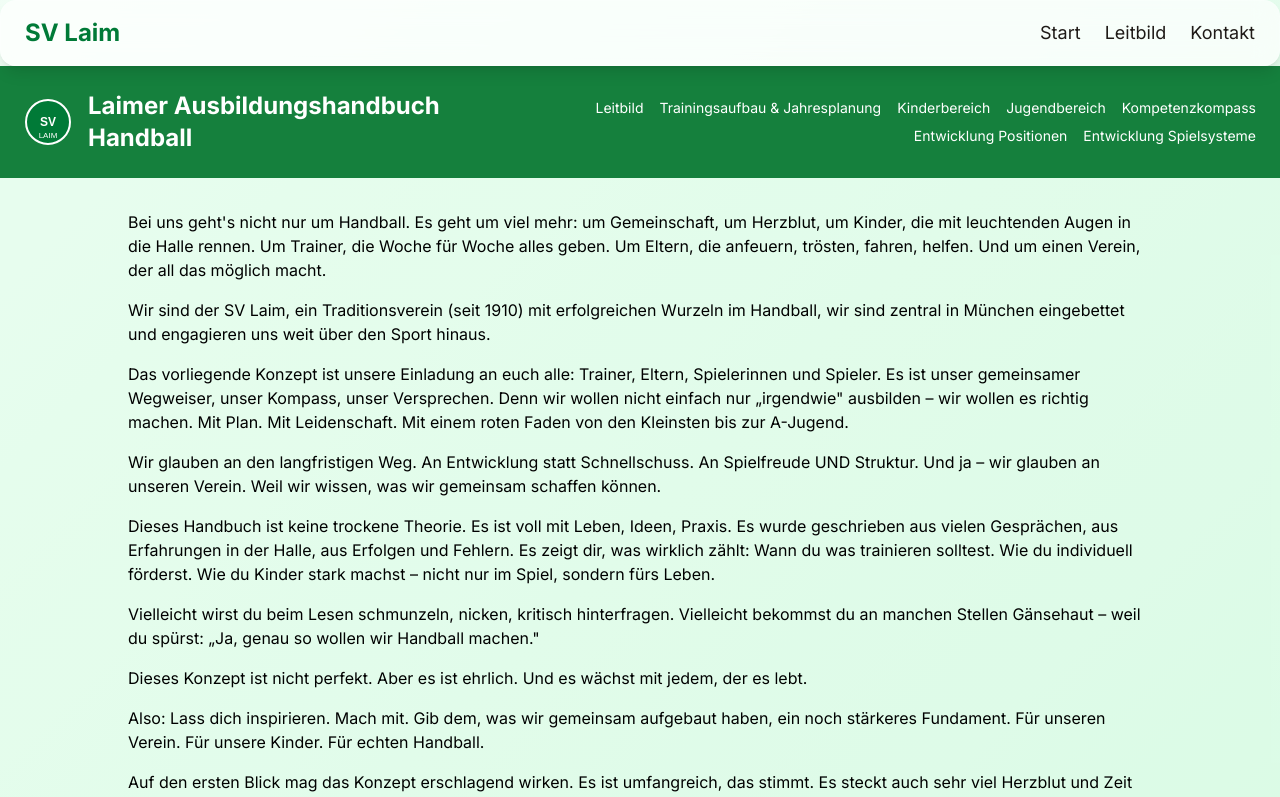
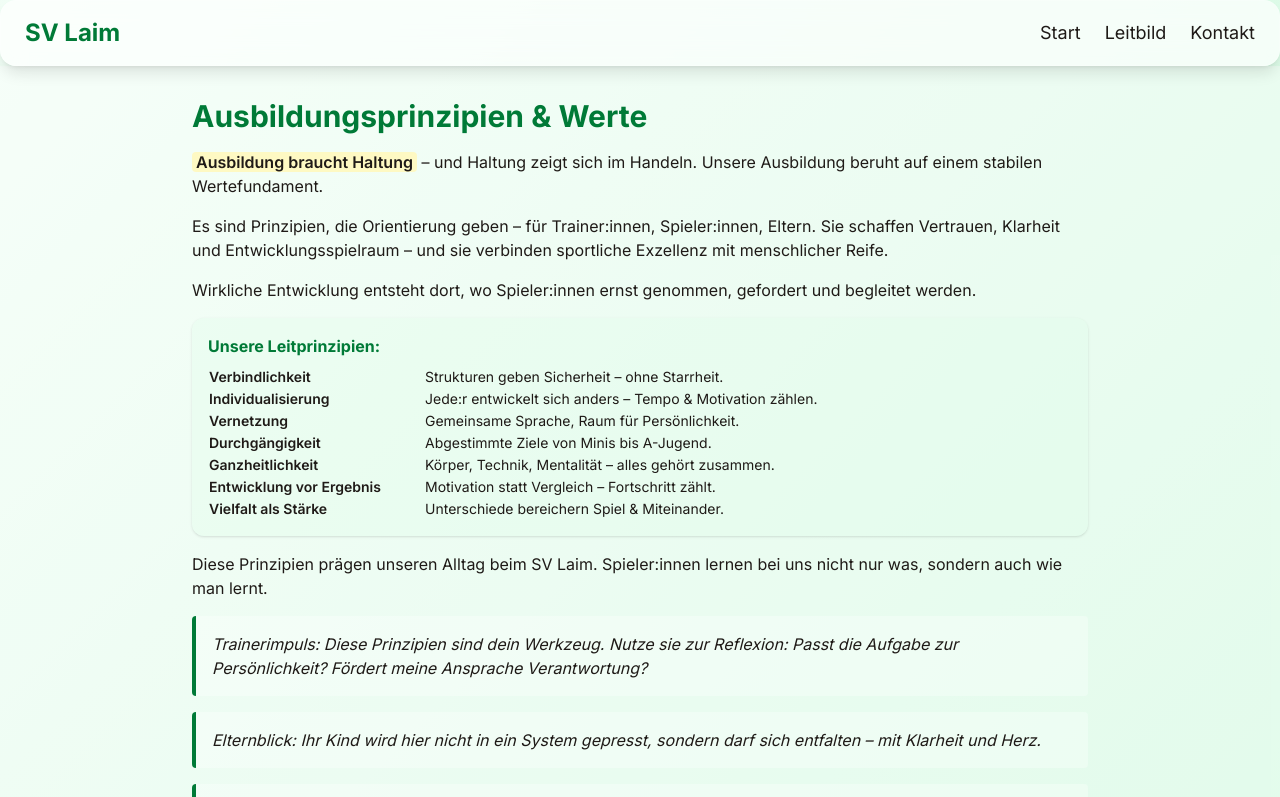
Before and after one commit to OGCoach23/Handbuch-Ausbildung, a React (Vite) app: page /prinzipien in a window 1280 px wide. Shown: the top 797 px of the page. Built offline with nearby package versions, Linux system fonts and the light colour scheme.

Commit message:
Update Home page with corrected navigation links and integrated header, add new routes for all navigation items

```diff
--- a/src/App.jsx
+++ b/src/App.jsx
@@ -37,15 +37,20 @@ function App() {
         <Routes>
           <Route path="/" element={<Home />} />
           <Route path="/leitbild" element={<Leitbild />} />
-          <Route path="/zielgruppen" element={<Zielgruppen />} />
-          <Route path="/schule-fuers-leben" element={<HandballLeben />} />
-          <Route path="/trainingsmethodik" element={<Trainingsmethodik />} />
-          <Route path="/stufen" element={<AltersLeistungsstufen />} />
+          <Route path="/prinzipien" element={<Ausbildungsprinzipien />} />
+          <Route path="/schule-leben" element={<HandballLeben />} />
+          <Route path="/trainingsaufbau" element={<Trainingsmethodik />} />
+          <Route path="/altersstufen" element={<AltersLeistungsstufen />} />
           <Route path="/ebene2" element={<Ebene2 />} />
           <Route path="/ebene3" element={<Ebene3 />} />
           <Route path="/ebene4" element={<Ebene4 />} />
           <Route path="/ausbildungsprinzipien" element={<Ausbildungsprinzipien />} />
           <Route path="/kontakt" element={<KontaktPage />} />
+          <Route path="/kinderbereich" element={<AltersLeistungsstufen />} />
+          <Route path="/jugendbereich" element={<Ebene2 />} />
+          <Route path="/kompetenzkompass" element={<Ebene3 />} />
+          <Route path="/positionsprofile" element={<Ebene3 />} />
+          <Route path="/spielsysteme" element={<Ebene3 />} />
           <Route path="*" element={<Home />} />
         </Routes>
       </div>
--- a/src/pages/Home.jsx
+++ b/src/pages/Home.jsx
@@ -8,19 +8,19 @@ const cards = [
   },
   {
     title: "Ausbildungsprinzipien & Werte",
-    link: "/ausbildungsprinzipien",
+    link: "/prinzipien",
   },
   {
     title: "Handball als Schule fürs Leben",
-    link: "/schule-fuers-leben",
+    link: "/schule-leben",
   },
   {
     title: "Trainingsaufbau & Methodik",
-    link: "/trainingsmethodik",
+    link: "/trainingsaufbau",
   },
   {
     title: "Alters & Leistungsstufen",
-    link: "/stufen",
+    link: "/altersstufen",
   },
   {
     title: "Ebene 2 – Modulbasierte Ausbildungslogik",
@@ -39,7 +39,7 @@ const cards = [
 export default function Home() {
   return (
     <div>
-      {/* Neuer Header */}
+      {/* Integrierter Header */}
       <header className="bg-green-700 text-white p-6">
         <div className="flex flex-col md:flex-row md:items-center md:justify-between max-w-7xl mx-auto">
           <div className="flex items-center space-x-4 mb-4 md:mb-0">
@@ -47,13 +47,15 @@ export default function Home() {
             <h1 className="text-2xl font-bold">Laimer Ausbildungshandbuch Handball</h1>
           </div>
           <nav className="flex flex-wrap gap-x-4 gap-y-2 text-sm justify-center md:justify-end">
+            <a href="/" className="hover:underline">Start</a>
             <a href="/leitbild" className="hover:underline">Leitbild</a>
-            <a href="/trainingsmethodik" className="hover:underline">Trainingsaufbau & Jahresplanung</a>
-            <a href="/stufen" className="hover:underline">Kinderbereich</a>
-            <a href="/ebene2" className="hover:underline">Jugendbereich</a>
-            <a href="/ebene3" className="hover:underline">Kompetenzkompass</a>
-            <a href="/ebene3" className="hover:underline">Entwicklung Positionen</a>
-            <a href="/ebene3" className="hover:underline">Entwicklung Spielsysteme</a>
+            <a href="/kontakt" className="hover:underline">Kontakt</a>
+            <a href="/trainingsaufbau" className="hover:underline">Trainingsaufbau & Jahresplanung</a>
+            <a href="/kinderbereich" className="hover:underline">Kinderbereich</a>
+            <a href="/jugendbereich" className="hover:underline">Jugendbereich</a>
+            <a href="/kompetenzkompass" className="hover:underline">Kompetenzkompass</a>
+            <a href="/positionsprofile" className="hover:underline">Entwicklung Positionen</a>
+            <a href="/spielsysteme" className="hover:underline">Entwicklung Spielsysteme</a>
           </nav>
         </div>
       </header>
```
